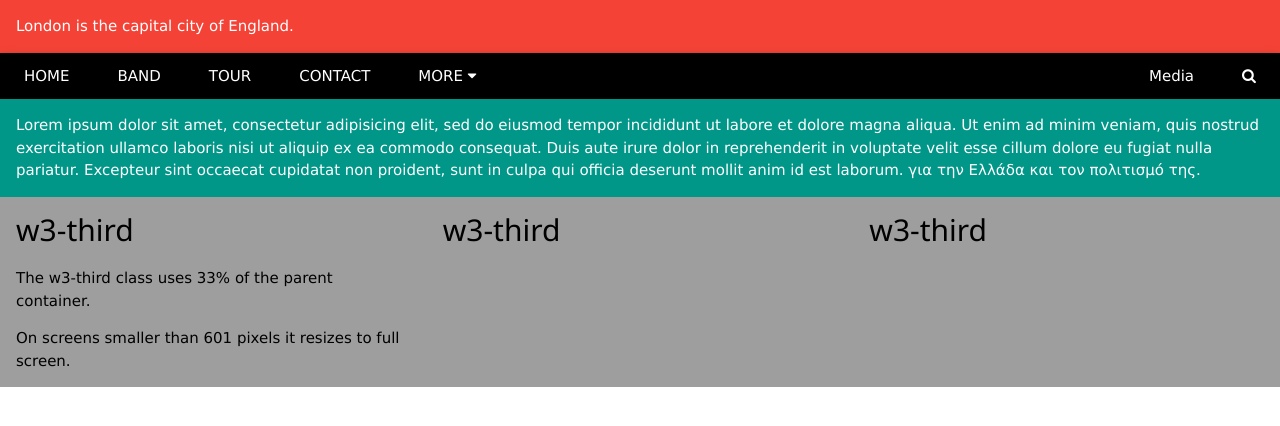
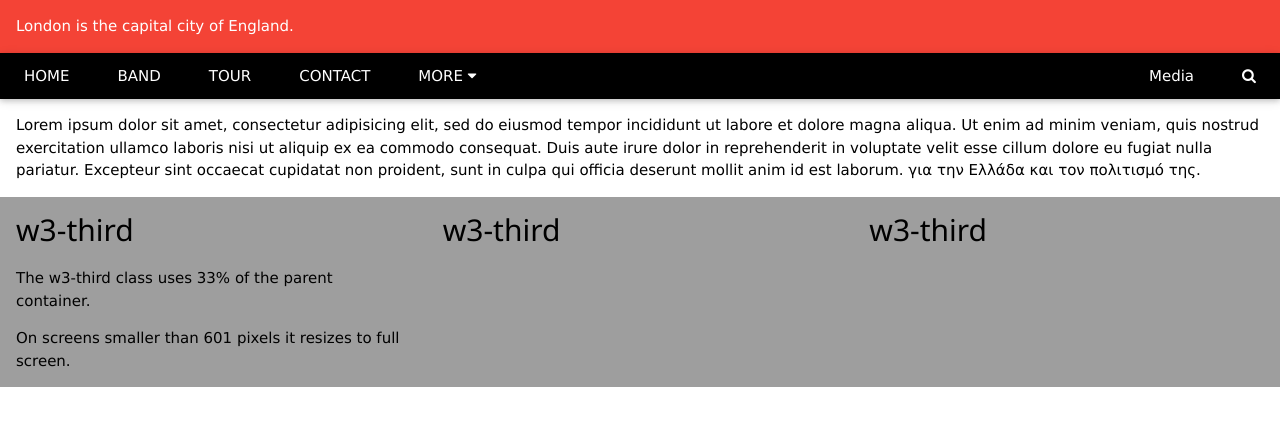
Before and after one commit to mrubyz/test, a Jekyll site: the page built from _posts/2018-08-09-this-is-the-second-post.md, in a window 1280 px wide. Shown: the top 426 px of the page. Built offline with Jekyll 4.4.1, drawn with Linux system fonts in a browser that asks for light colours; our own code applies the rules of GitHub Pages for plain Markdown files.

Commit message:
Update post.html

```diff
--- a/_layouts/post.html
+++ b/_layouts/post.html
@@ -4,6 +4,6 @@ layout: default
 
 
 
-<div class="w3-container w3-teal">
+<div class="w3-container">
   {{ content }}
 </div>
```
